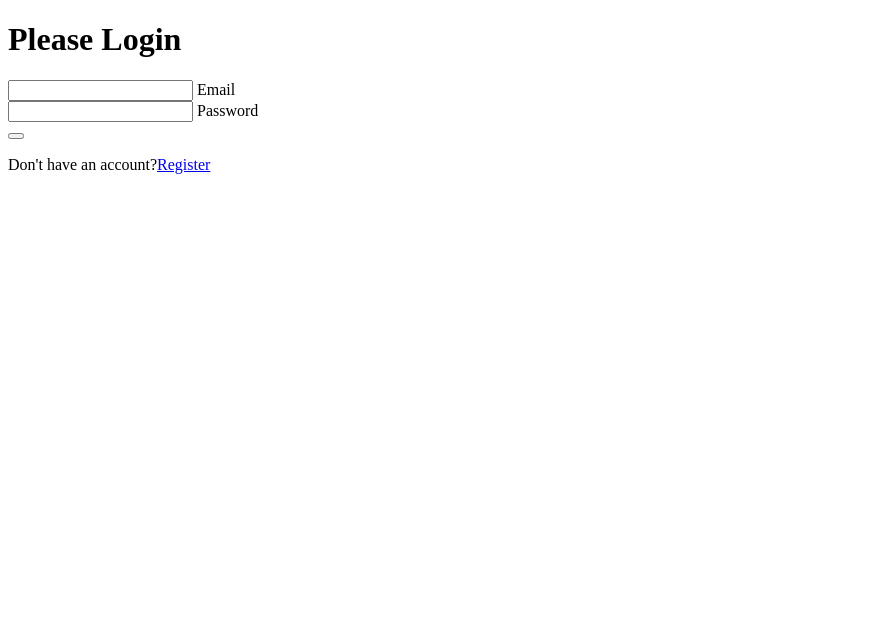
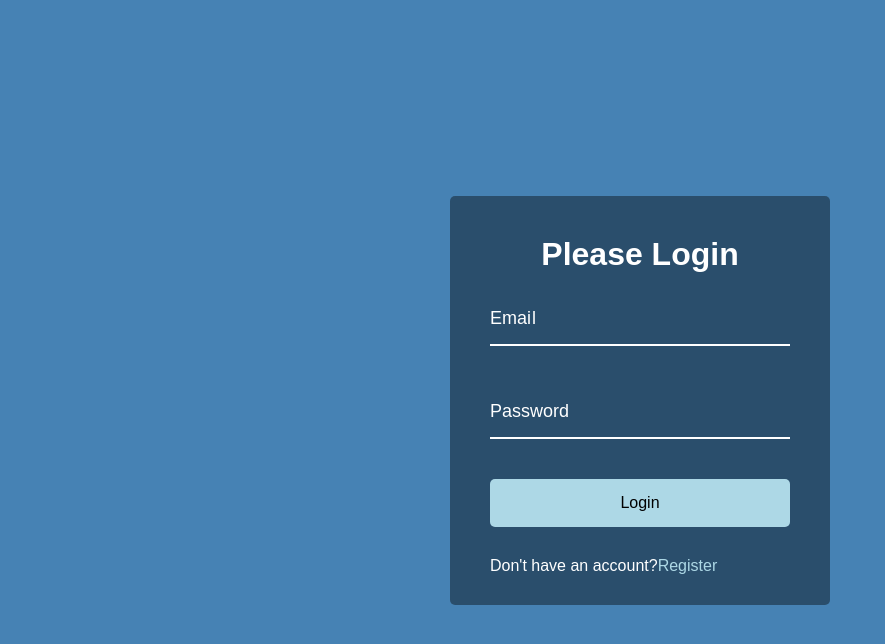
Before and after one commit to chenbowu/50projects50days, a plain HTML site: page Days8 Form-Wave/index.html in a window 1280 px wide. Shown: the whole page, without its empty margins (0-885 px from the left). Drawn offline with Linux system fonts and the light colour scheme; a web font is replaced by a local one.

Commit message:
Form-Wave

```diff
--- a/Days8 Form-Wave/index.html
+++ b/Days8 Form-Wave/index.html
@@ -4,7 +4,7 @@
     <meta charset="UTF-8">
     <meta http-equiv="X-UA-Compatible" content="IE=edge">
     <meta name="viewport" content="width=device-width, initial-scale=1.0">
-    <link rel="styleshell" href="style.css" />
+    <link rel="stylesheet" href="style.css" />
     <title>Form Input Wave</title>
 </head>
 <body>
@@ -19,7 +19,7 @@
                 <input type="password" required />
                 <label>Password</label>
             </div>
-            <button class="btn"></button>
+            <button class="btn">Login</button>
             <p class="text">Don't have an account?<a href="#">Register</a></p>
         </form>
     </div>
--- a/Days8 Form-Wave/script.js
+++ b/Days8 Form-Wave/script.js
@@ -0,0 +1,8 @@
+const labels = document.querySelectorAll('.form-control label');
+
+labels.forEach(label => {
+    label.innerHTML = label.innerText
+        .split('')
+        .map((letter, idx) => `<span style="transition-delay:${idx * 50}ms">${letter}</span>`)
+        .join('');
+});
--- a/Days8 Form-Wave/style.css
+++ b/Days8 Form-Wave/style.css
@@ -0,0 +1,90 @@
+@import url('https://fonts.googleapis.com/css?family=Muli&display=swap');
+* {
+    margin: 0;
+    padding: 0;
+    box-sizing: border-box;
+}
+
+body {
+    background-color: steelblue;
+    font-family: 'Muli', sans-serif;
+    display: flex;
+    flex-direction: column;
+    justify-content: center;
+    align-items: center;
+    height: 100vh;
+    color: #fff;
+}
+
+.container {
+    background-color: rgba(0, 0, 0, 0.4);
+    padding: 20px 40px;
+    border-radius: 5px;
+}
+
+.container h1 {
+    text-align: center;
+    margin: 20px 0;
+}
+
+.container a {
+    text-decoration: none;
+    color: lightblue;
+}
+
+.form-control {
+    width: 300px;
+    margin: 20px 0 40px;
+    position: relative;
+}
+/* input是行内元素，设置为块级元素达到换行效果 */
+.form-control input {
+    background: transparent;
+    display: block;
+    width: 100%;
+    padding: 15px 0;
+    border: 0;
+    border-bottom: 2px #fff solid;
+    font-size: 18px;
+    color: #fff;
+}
+
+.form-control input:focus,
+.form-control input:valid {
+    outline: 0;
+    border-bottom-color: lightblue;
+}
+
+.form-control label {
+    position: absolute;
+    top: 15px;
+    left: 0;
+}
+
+.form-control label span {
+    display: inline-block;
+    font-size: 18px;
+    min-width: 5px;
+    transition: 0.3s cubic-bezier(0.68, -0.55, 0.265, 1.55);
+}
+
+.form-control input:focus + label span,
+.form-control input:valid + label span {
+    color: lightblue;
+    transform: translateY(-30px);
+}
+
+.btn {
+    cursor: pointer;
+    display: inline-block;
+    background-color: lightblue;
+    width: 100%;
+    padding: 15px;
+    border: 0;
+    border-radius: 5px;
+    font-size: 16px;
+}
+
+.text {
+    margin: 30px 0 10px;
+}
```
